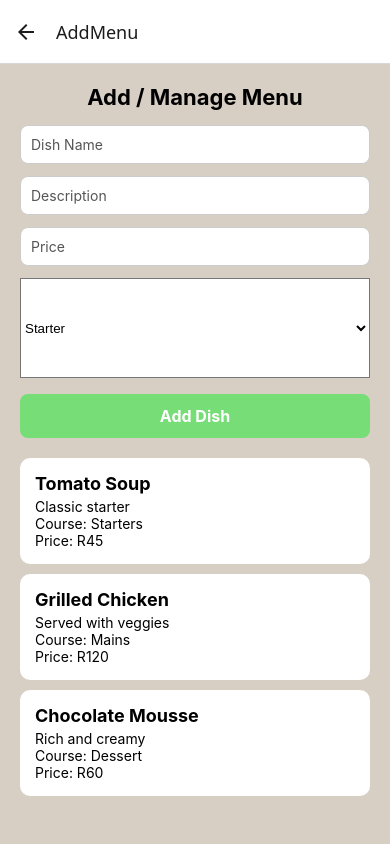
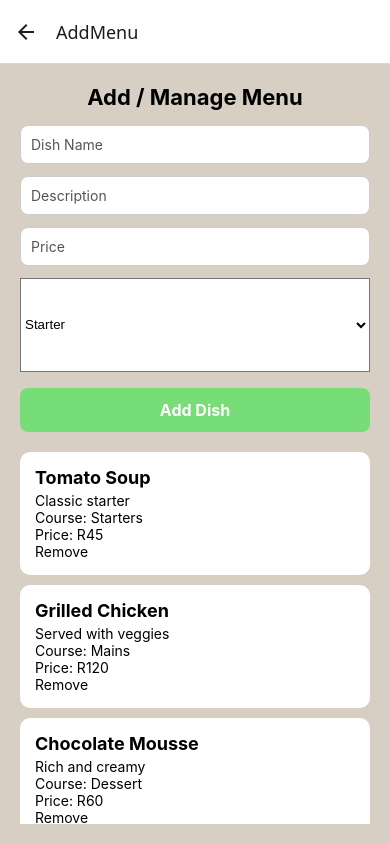
Before and after one commit to Natz-reddy/part-2, a React Native app: screen /AddMenu in a window 390 px wide. Built offline with nearby package versions, Linux system fonts and the light colour scheme.

Commit message:
adding a remove button
this button is stored in the menu , will remove menu items once pressed

```diff
--- a/AddMenuScreen.js
+++ b/AddMenuScreen.js
@@ -85,6 +85,12 @@ export default function AddMenuScreen({ navigation, menuItems, setMenuItems }) {
               <Text>Course: {item.course}</Text>
               <Text>Price: R{item.price}</Text>
             </View>
+            <TouchableOpacity
+              style={styles.removeButton}
+              onPress={() => removeDish(item.id)}
+            >
+              <Text style={styles.removeText}>Remove</Text>
+            </TouchableOpacity>
           </View>
         )}
       />
```
